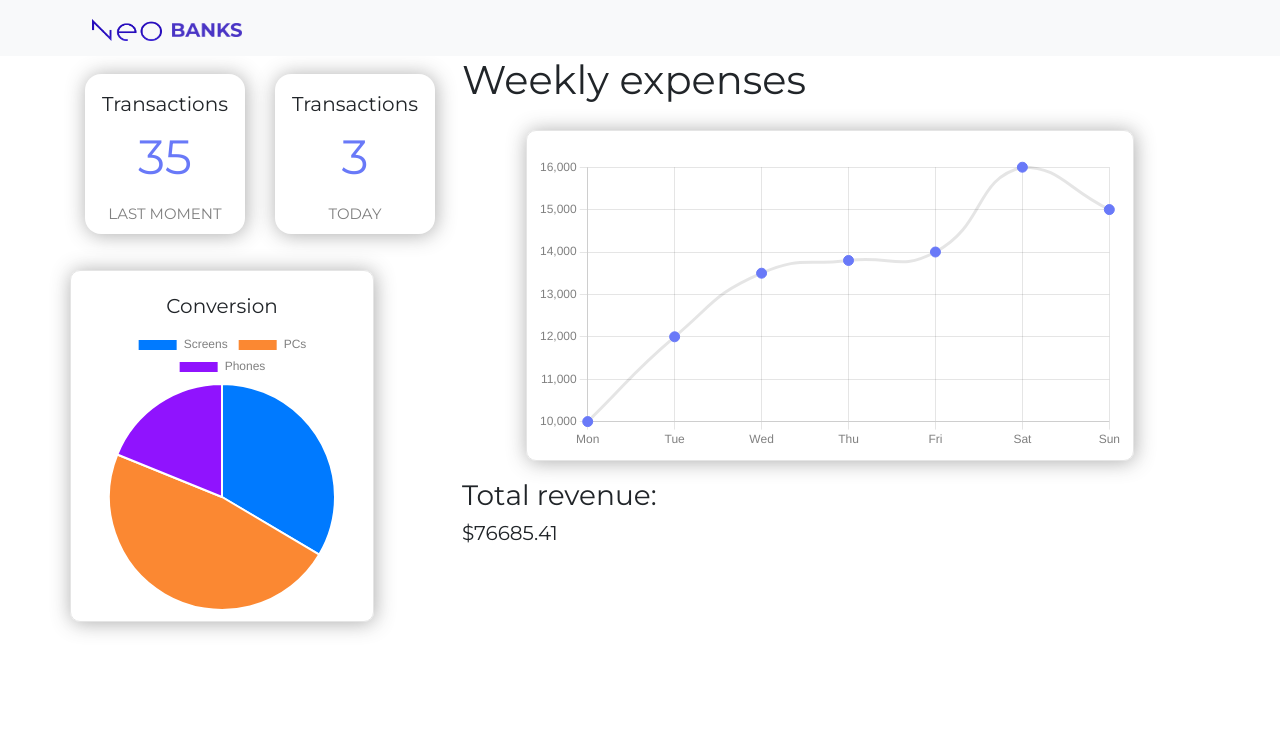
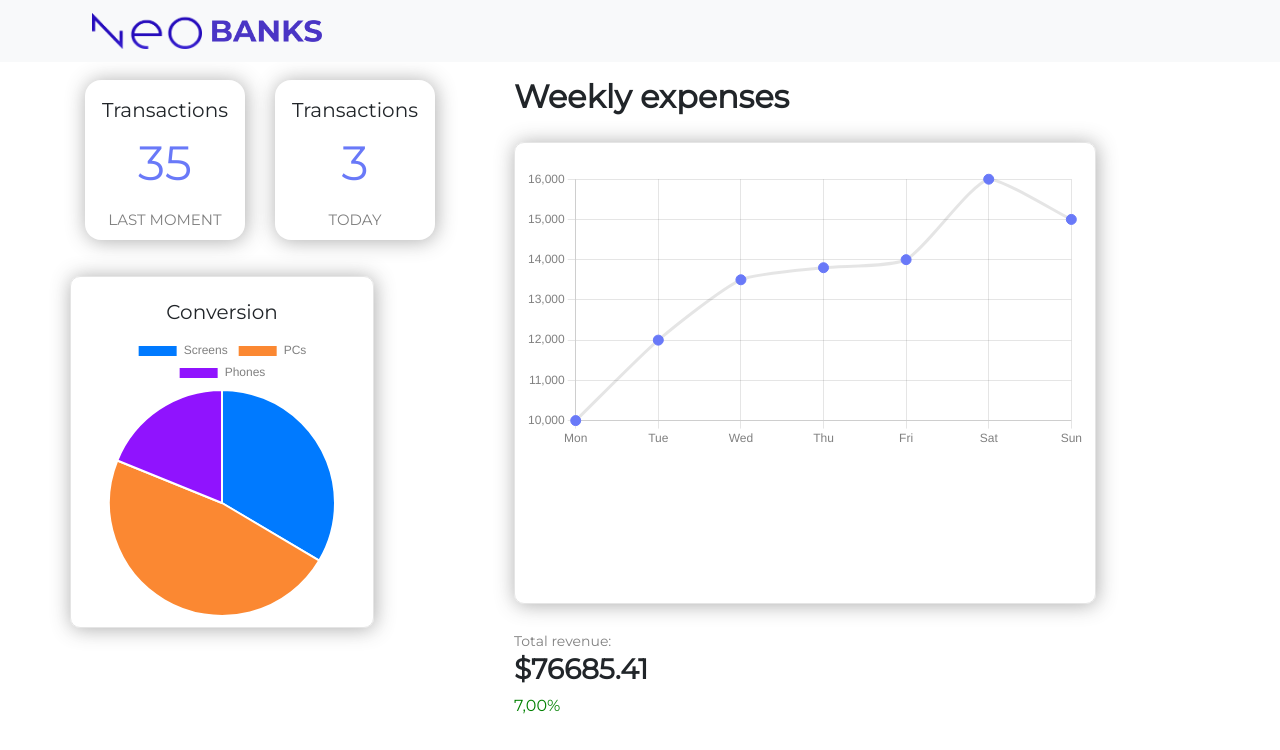
Before and after one commit to hannakpa/HP_crossPlatform, a React (Vite) app: page / in a window 1280 px wide. Shown: the top 750 px of the page. Built offline with nearby package versions, Linux system fonts and the light colour scheme.

Commit message:
detalles

```diff
--- a/src/content/cards/TransCards.jsx
+++ b/src/content/cards/TransCards.jsx
@@ -1,3 +1,5 @@
+//Este componente recibe através de propiedades la información del usuario autenticado, recibida en el componente principal, App. El componente trata los datos del array e imprime a cada uno en una carta.
+
 function TransCards({ info }) {
   let showCards = info.map((card, index) => {
     return (
--- a/src/content/charts/ColGraphicBox.jsx
+++ b/src/content/charts/ColGraphicBox.jsx
@@ -1,35 +1,45 @@
 import Linear from "./graphics/Linear";
-import { useState, useEffect } from "react";
 import { Col, Row, Container } from "react-bootstrap";
 
+//Contenedor visible a partir de 576px.
 function ColGraphicBox() {
+  // array con datos relevantes para imprimir en el gráfico
   const states = {
+    // etiquetas de días de los datos para el gráfico
     labels: ["Mon", "Tue", "Wed", "Thu", "Fri", "Sat", "Sun"],
     datasets: [
       {
         label: "Graphic",
+        // cifras para el gráfico
         data: [10000, 12000, 13500, 13800, 14000, 16000, 15000, 14000],
-        tension: 0.5,
+        //características
+
+        tension: 0.2,
         fill: true,
-        backgroundColor: "cianblue",
+        backgroundColor: "#6979F8",
         pointBorderColor: "#6979F8",
         pointBackgroundColor: "#6979F8",
         pointRadius: 5,
       },
     ],
   };
+
+  // array con las opciones de formato al imprimir el gráfico
   const chartOptions = {
+    //visibilidad de la leyenda
     plugins: {
       legend: {
         display: false,
       },
+      //escalas
       scales: {
         x: {
           offset: true,
         },
       },
+      //título del gráfico. No visible
       title: {
-        text: "Monthly",
+        text: "Weekly",
         display: false,
         fontSize: 20,
       },
@@ -38,13 +48,19 @@ function ColGraphicBox() {
 
   return (
     <>
-      <h1>Weekly expenses</h1>
-      <div className="graphic-box">
-        <Row className="p-2"></Row>
-        <Linear chartOptions={chartOptions} states={states} />
+      <div className="col-der-box">
+        <h2 style={{ fontWeight: "bolder" }}>Weekly expenses</h2>
+        <div className="graphic-box">
+          <Row className="p-2"></Row>
+          {/* El componente Linear trata los datos e imprime el Gráfico */}
+          <Linear chartOptions={chartOptions} states={states} />
+        </div>
+        <div className="total-graphic-box">
+          <span>Total revenue:</span>
+          <h3>$76685.41</h3>
+          <p style={{ color: "green" }}> 7,00%</p>
+        </div>
       </div>
-      <h3>Total revenue:</h3>
-      <h5>$76685.41</h5>
     </>
   );
 }
--- a/src/content/charts/graphics/Linear.jsx
+++ b/src/content/charts/graphics/Linear.jsx
@@ -1,6 +1,10 @@
 import { Chart, CategoryScale, LinearScale, PointElement, LineElement, Title, Tooltip, Legend } from "chart.js";
 import { Line } from "react-chartjs-2";
 
+// Gráfico tipo Line, importado de Chart.js-2
+
+//El gráfico recibe las opciones que se le pase y las imprime.
+//En este caso puede recibir de un componente padre como ColGraphicBox o GraphicBox
 function Linear({ chartOptions, states }) {
   Chart.defaults.color = "grey";
   Chart.register(CategoryScale, LinearScale, PointElement, LineElement, Title, Tooltip, Legend);
--- a/src/content/charts/graphics/PieGraph.jsx
+++ b/src/content/charts/graphics/PieGraph.jsx
@@ -1,5 +1,10 @@
 import { Chart, CategoryScale, LinearScale, PointElement, LineElement, Title, Tooltip, Legend, ArcElement } from "chart.js";
 import { Pie } from "react-chartjs-2";
+
+// Gráfico tipo Tarta/Pie, importado de Chart.js-2
+
+//El gráfico recibe las opciones que se le pase y las imprime.
+//En este caso puede recibir de un componente padre como PieGraphicBox
 
 function PieGraph({ chartOptions, states }) {
   Chart.defaults.color = "grey";
--- a/src/content/text/TextIntro.jsx
+++ b/src/content/text/TextIntro.jsx
@@ -1,8 +1,11 @@
 function TextIntro() {
+  //Texto introductorio. Aparece solo en la versión hasta los 576px de ancho.
   return (
     <>
-      <h3>Transactions history</h3>
-      <h5>These are your monthly and daily actions📊</h5>
+      <div className="text-intro">
+        <h1>Transactions history</h1>
+        <h5>These are your monthly and daily actions📊</h5>
+      </div>
     </>
   );
 }
--- a/src/fixed/navbar/BottomNav.jsx
+++ b/src/fixed/navbar/BottomNav.jsx
@@ -2,6 +2,7 @@ import { FaRegUser } from "react-icons/fa";
 import { AiFillSignal } from "react-icons/ai";
 import { AiFillCompass } from "react-icons/ai";
 
+//Barra de navegación para la versión móvil de la app. Componente sticky.
 function BottomNav() {
   return (
     <div className="navButton">
@@ -11,7 +12,6 @@ function BottomNav() {
       <span>
         <AiFillCompass />
       </span>
-
       <span>
         <FaRegUser />
       </span>
--- a/src/fixed/navbar/NavFixed.jsx
+++ b/src/fixed/navbar/NavFixed.jsx
@@ -2,10 +2,12 @@ import { Navbar, NavbarBrand, Container, NavLink } from "react-bootstrap";
 import Logo from "../../img/logo.png";
 import Banks from "../../img/BANKS.png";
 
+// Barra visible en todas las vistas de la app
 function NavFixed() {
   return (
     <Navbar expand="lg" variant="light" bg="light">
       <Container>
+        {/* Muestra de logotipo */}
         <NavbarBrand>
           <div className="logo-box">
             <img src={Logo} />
--- a/src/styles/fixed/app.css
+++ b/src/styles/fixed/app.css
@@ -5,18 +5,31 @@
 font-family: "Montserrat";
 }
 
-
+/* estilo para el logo */
 .logo-box{
-  width: 40vw !important;
+  width: 50vw !important;
   margin-left: 5px;
 
 }
 
-.logo-box > img{
-  width: 70px;
+/* estilo para la imagen del logo */
+.logo-box img {
+  width: 110px;
   margin: auto 5px;
 }
 
+/* estilo para el texto de intro. Aparece antes de 576px. */
+.text-intro{
+  margin: 2rem;
+}
+
+.text-intro h1 {
+  font-weight: bolder;
+}
+
+
+
+/* contenedor de las tarjetas con cifras. Aparece en versión móvil y fullscreen */
 .card-box{
   margin: 18px auto;
   display:inline-block;
@@ -29,39 +42,41 @@ font-family: "Montserrat";
       text-align: center;
 }
 
+
+/* numero dentro de card-box */
 .indice-text{
-
 font-family: 'Montserrat';
   font-style: normal;
   font-weight: 500;
   font-size: 48px;
   line-height: 60px;
-  /* identical to box height, or 125% */
   color: #6979F8;
 }
 
+/* titulo de la card-box */
 .card-title{
   font-weight: 500;
   font-size: 20px;
   margin-top: 10px;
 }
 
+/* botón de selección para elegir los datos que aparecerán en el gráfico */
 .graph-label{
   text-decoration: underline;
   text-decoration-color: #6979F8;
   text-decoration-thickness: 2px;
 }
 
+/* texto descriptivo dentro de la tarjeta */
 .desc-text{
-
     font-weight: lighter;
     font-size: 15px;
-
       text-align: center;
       color: gray
 
 }
 
+/* contenedor del gráfico  */
 .graphic-box {
   margin: 18px auto;
   display: inline-block;
@@ -76,6 +91,7 @@ border: 1px solid #E5E5E5;
 
 }
 
+/* barra de navegación en versión móvil */
 .navButton{
 width: 95vw;
   height: 30px;
@@ -96,8 +112,27 @@ margin: auto 0.5rem;
   }
 }
 
+
+/* iconos/botones para la barra de navegación móvil  */
 .navButton span {
   color:white;
-  margin: auto 1.5rem;
+  margin: auto 2rem;
   font-size: 20px;
 }
+
+
+/* estilos para textos de la columna derecha. visible en fullscreen  */
+.total-graphic-box span {
+  color: grey;
+  font-size: 14px;
+}
+
+.total-graphic-box h3 {
+  font-weight: bolder;
+}
+
+/* estilo para caja de la columna derecha */
+.col-der-box {
+margin-left: 3rem;
+  padding: 1rem
+}
```
Also changed, not shown: src/App.jsx (+10 -9 lines), src/content/charts/GraphicBox.jsx (+17 -0 lines), src/content/charts/PieGraphicBox.jsx (+3 -4 lines).
